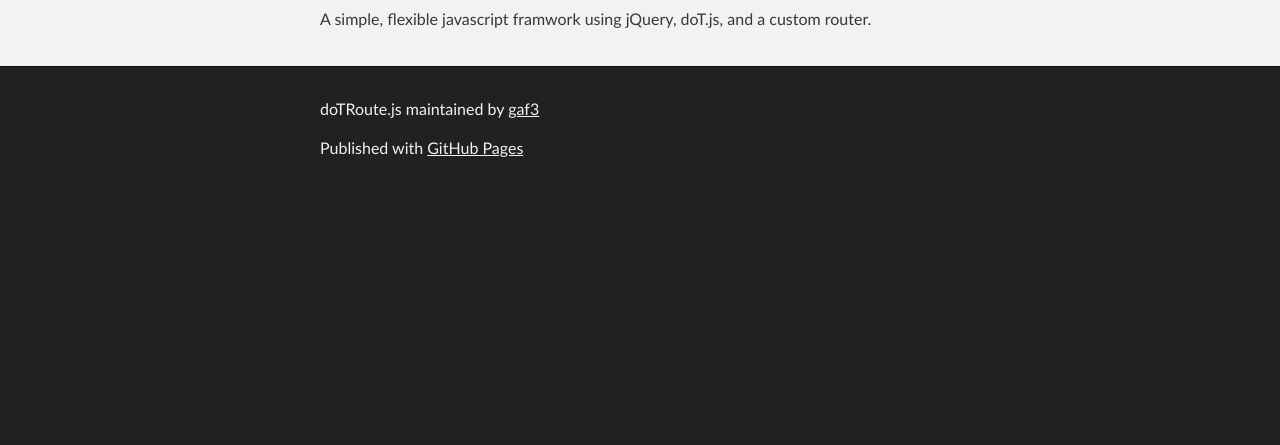
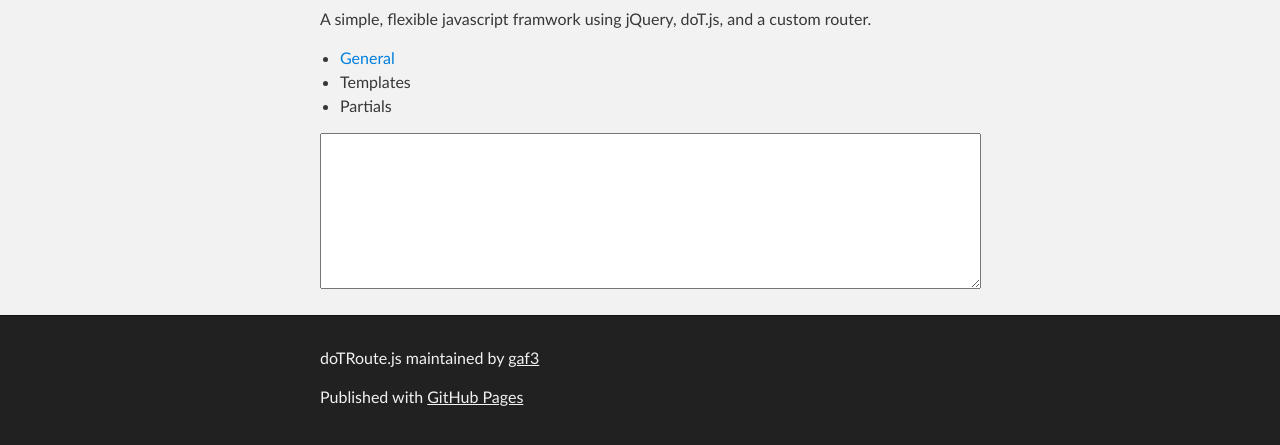
Before and after one commit to gaf3/dotroute, a plain HTML site: page index.html in a window 1280 px wide. Shown: the part 353-798 px from the top of the page. Drawn offline with Linux system fonts and the light colour scheme.

Commit message:
Getting starting

```diff
--- a/index.html
+++ b/index.html
@@ -34,6 +34,12 @@
         <h1>
         <a id="dotroutejs" class="anchor" href="#dotroutejs" aria-hidden="true"><span class="octicon octicon-link"></span></a>doTRoute.js</h1>
         <p>A simple, flexible javascript framwork using jQuery, doT.js, and a custom router.</p>
+        <ul>
+            <li><a OnClick="load('general')">General</a></li>
+            <li>Templates</li>
+            <li>Partials</li>
+        </ul>
+        <textarea cols=80 rows=10></textarea>
       </section>
     </div>
     <!-- FOOTER  -->
@@ -43,5 +49,10 @@
         <p>Published with <a href="https://pages.github.com">GitHub Pages</a></p>
       </footer>
     </div>
+    <script>
+        function load(example) {
+            alert(example);
+        }
+    </script>
   </body>
 </html>
```
